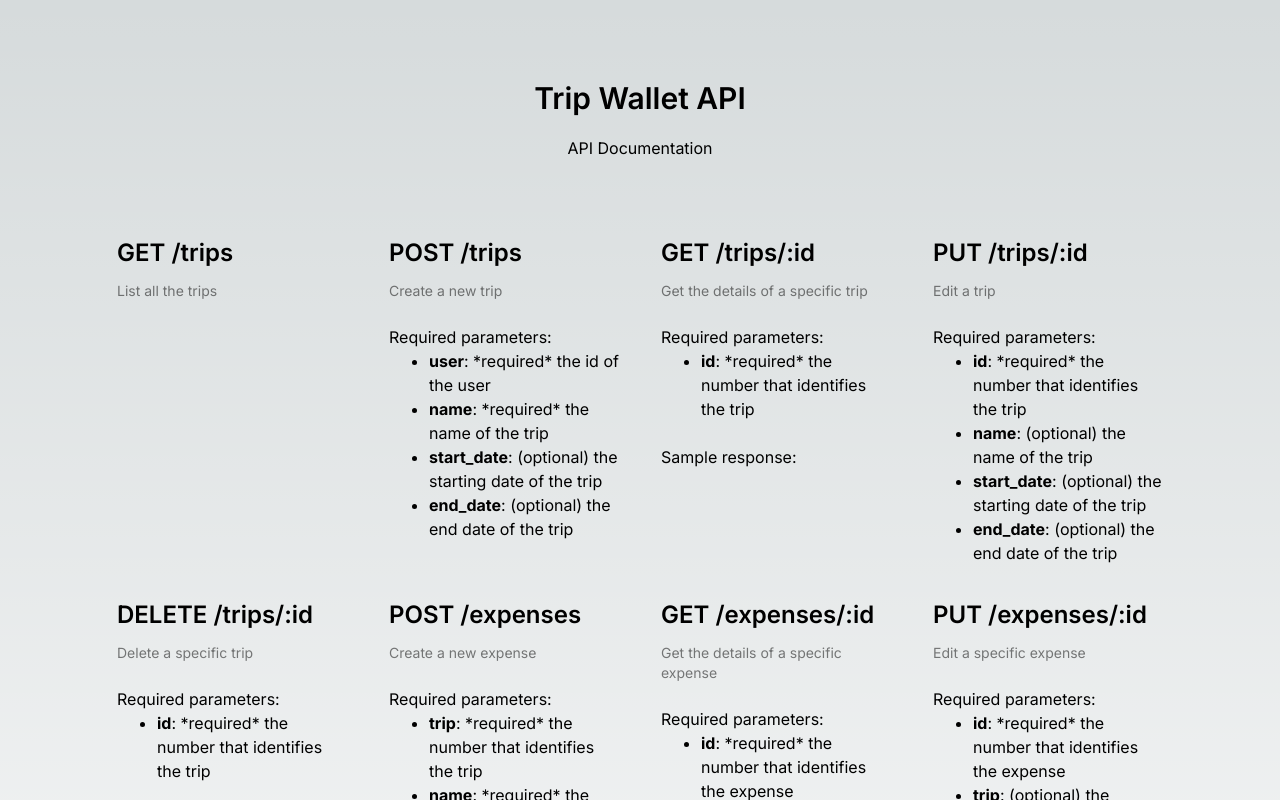
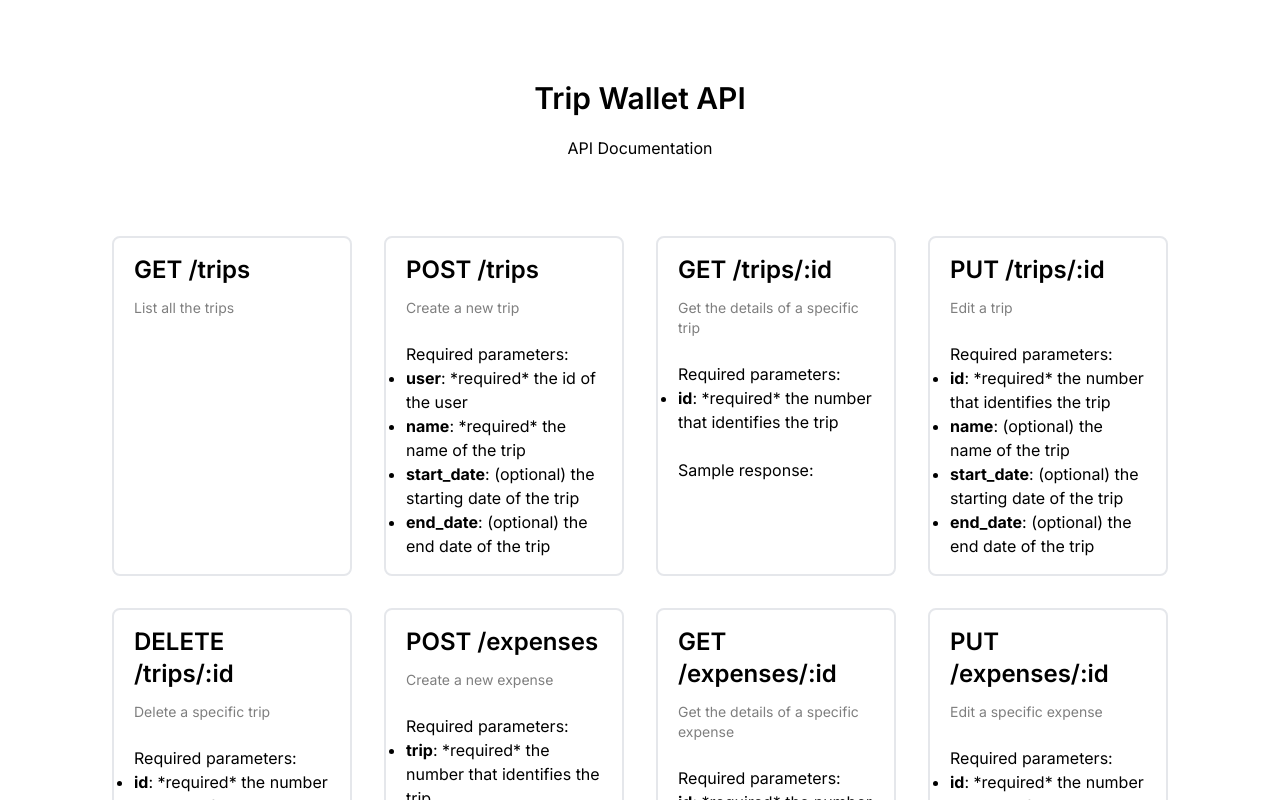
Before and after one commit to thatgirldorian/trip-wallet, a Next.js app: page / in a window 1280 px wide. Shown: the top 800 px of the page. Built offline with nearby package versions, Linux system fonts and the light colour scheme.

Commit message:
Fixed border & hover

```diff
--- a/pages/index.js
+++ b/pages/index.js
@@ -130,7 +130,7 @@ export default function Home() {
 
   return (
     <main
-      className={`flex min-h-screen flex-col items-center justify-between py-20 px-24 ${inter.className}`}
+      className={`flex min-h-screen flex-col items-center justify-between bg-white py-20 px-24 ${inter.className}`}
     >
       <div className="text-center pb-10">
         <p className="text-3xl pb-5 font-semibold">Trip Wallet API</p>
@@ -140,7 +140,7 @@ export default function Home() {
       <div className="card mb-32 grid text-center lg:mb-0 lg:grid-cols-4 lg:text-left">
         {endpoints.map((endpoint, index) => (
           <div
-            className={`card group rounded-lg border border-transparent px-5 py-4 transition-colors hover:border-gray-300 hover:bg-gray-100 hover:dark:border-neutral-700 hover:dark:bg-neutral-800/30`}
+            className={`card group rounded-lg border-2 border-grey-100 px-5 py-4 m-4`}
             key={index}
           >
             <h2 className={`mb-3 text-2xl font-semibold`}>{endpoint.name}</h2>
@@ -151,7 +151,7 @@ export default function Home() {
               <>
                 <br />
                 <p>Required parameters:</p>
-                <ul className="pl-10">
+                <ul className="">
                   {endpoint.parameters.map((parameter, parameterIndex) => (
                     <li key={parameterIndex} className="list-disc">
                       <b>{parameter.name}</b>: {parameter.description}
```
